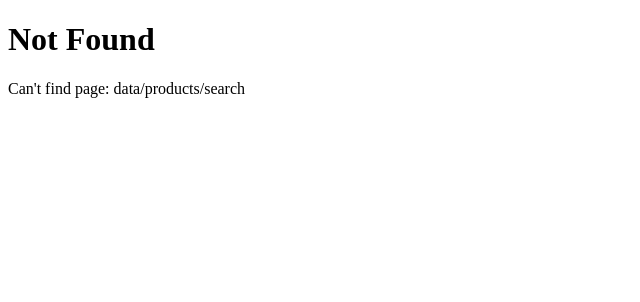
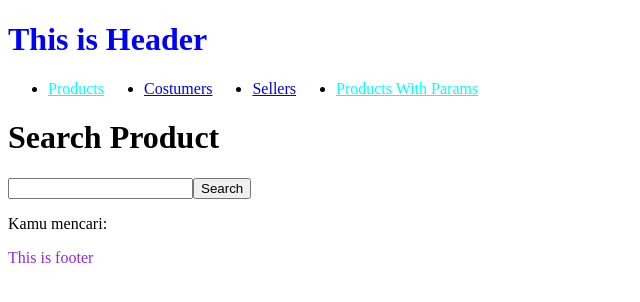
Before and after one commit to wahyusantso/belajar-reactjs-router, a React (Vite) app: page /data/products/search in a window 1280 px wide. Before the commit this address had no page. Shown: the top 302 px of the page, without its empty margins (0-640 px from the left). Built offline with nearby package versions, Linux system fonts and the light colour scheme.

Commit message:
feat(55): Use Search Params

```diff
--- /dev/null
+++ b/src/ProductSearch.jsx
@@ -0,0 +1,28 @@
+import { useState } from "react";
+import { useNavigate, useSearchParams } from "react-router";
+
+export default function ProductSearch() {
+    const [searchParams] = useSearchParams(); //ambil query parameter
+    const navigate = useNavigate();
+
+    const [search, setSearch] = useState(searchParams.get("search" || "")); //ambil default value berdasarkan params.
+
+    function handleSearch() {
+        if (search) {
+            navigate({
+                pathname: "/data/products/search",
+                search: `?search=${search}`
+            });
+        }
+    }
+
+    return (
+        <>
+            <h1>Search Product</h1>
+            <input value={search} onChange={e => setSearch(e.target.value)}/>
+            <button onClick={handleSearch}>Search</button>
+
+            <p>Kamu mencari: {searchParams.get("search")}</p>
+        </>
+    )
+}
--- a/src/main.jsx
+++ b/src/main.jsx
@@ -11,6 +11,7 @@ import DataLayout from './DataLayout.jsx'
 import ProductDetail from './ProductDetail.jsx'
 import Image from './Image.jsx'
 import NotFound from './NotFound.jsx'
+import ProductSearch from './ProductSearch.jsx'
 
 createRoot(document.getElementById('root')).render(
   <StrictMode>
@@ -23,6 +24,7 @@ createRoot(document.getElementById('root')).render(
             <Route index element={<Data/>}/> {/* as index path "data" */}
             {/* Nested Route */}
             <Route path="products" element={<Product/>}/>
+            <Route path="products/search" element={<ProductSearch/>}/>
             <Route path="customers" element={<Customer/>}/>
             <Route path="sellers" element={<Seller/>}/>
             <Route path="productid/:id/productname/:name" element={<ProductDetail/>}/> {/* menambahkan param di routing/url */}
```
